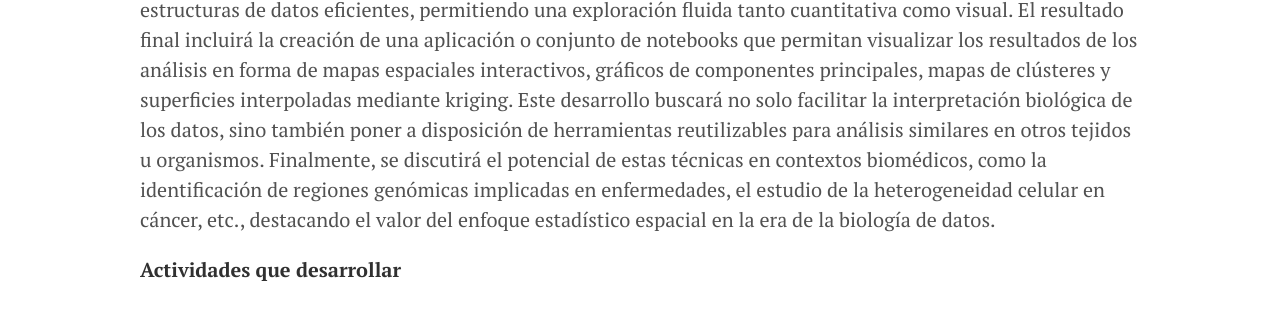
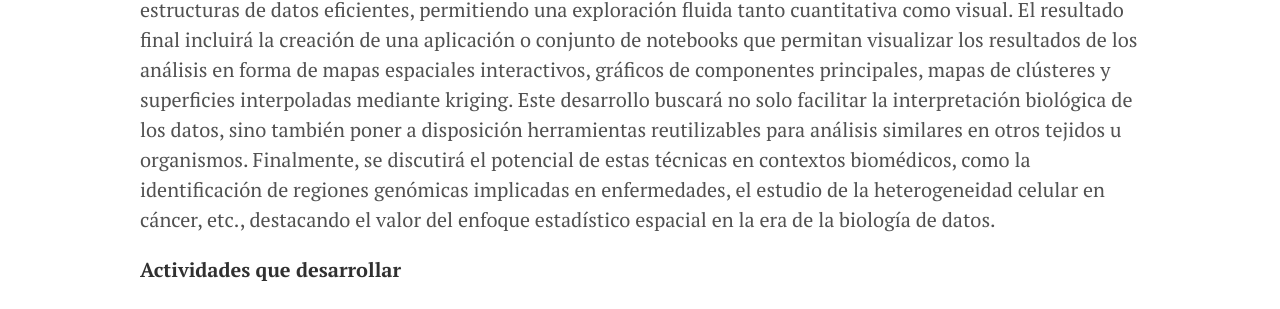
Before and after one commit to tfg-re-search/tfg-re-search.github.io, a Jekyll site: the page built from estad/estadistica-espacial.md, in a window 1280 px wide and 1400 px high, scrolled down 4468 px. Shown: the part 1074-1383 px from the top of the window. Built offline with Jekyll 4.4.1, drawn with Linux system fonts in a browser that asks for light colours; some of the changed text lies outside the part shown.

```diff
--- a/estad/estadistica-espacial.md
+++ b/estad/estadistica-espacial.md
@@ -275,7 +275,7 @@ análisis en forma de mapas espaciales interactivos, gráficos de
 componentes principales, mapas de clústeres y superficies interpoladas
 mediante kriging. Este desarrollo buscará no solo facilitar la
 interpretación biológica de los datos, sino también poner a disposición
-de herramientas reutilizables para análisis similares en otros tejidos u
+herramientas reutilizables para análisis similares en otros tejidos u
 organismos. Finalmente, se discutirá el potencial de estas técnicas en
 contextos biomédicos, como la identificación de regiones genómicas
 implicadas en enfermedades, el estudio de la heterogeneidad celular en
@@ -304,7 +304,7 @@ era de la biología de datos.
     genómicos, del uso de algunas de las metodologías/estrategias y
     desarrollo de procedimientos computacionales relacionados.
 
-#### Bibliografía general
+### Bibliografía general
 
 1.  Adler, R. J., Taylor, J. E. (2007) Random Fields and Geometry,
     Springer.
```
Also changed, not shown: other parts of estad/estadistica-espacial.md (+1 -1 lines).
